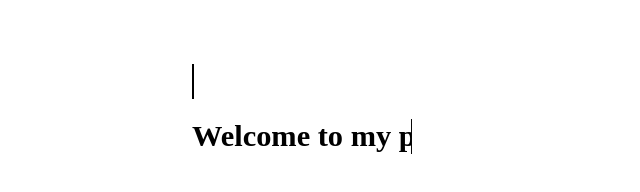
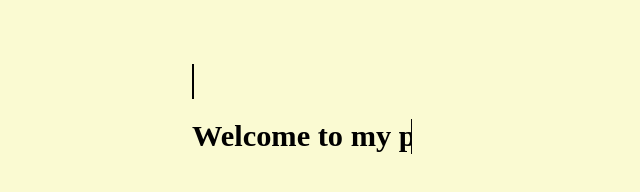
Before and after one commit to AxAkumax/INF-133-WK1, a plain HTML site: page index.html in a window 1280 px wide. Shown: the whole page, without its empty margins (0-640 px from the left). Drawn offline with Linux system fonts and the light colour scheme.

Commit message:
bg change 2

```diff
--- a/style.css
+++ b/style.css
@@ -1,7 +1,7 @@
 html {
     height: 100%;
     width: 100%;
-    color: lightgoldenrodyellow;
+    background-color: lightgoldenrodyellow;
   }
   body{
     margin: 0px;
```
